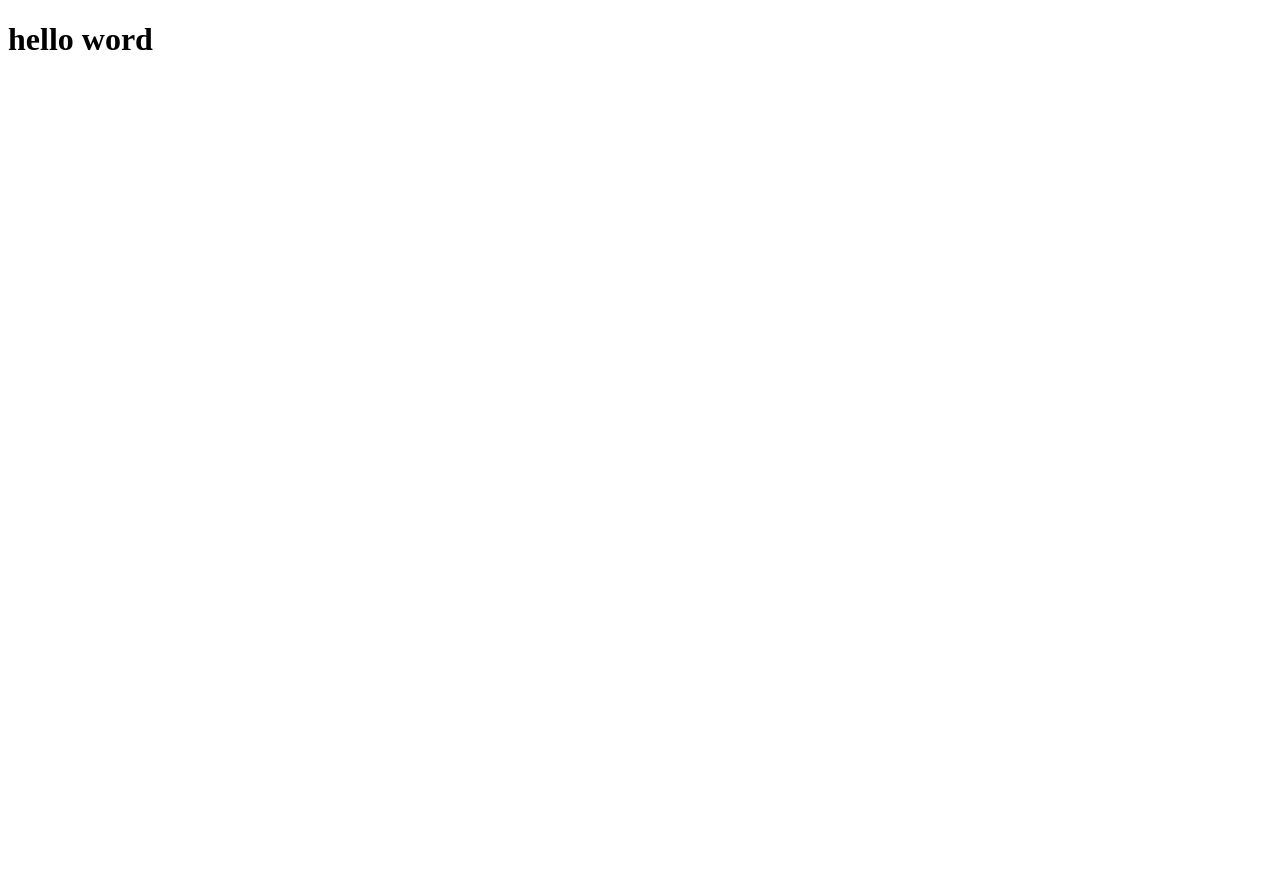
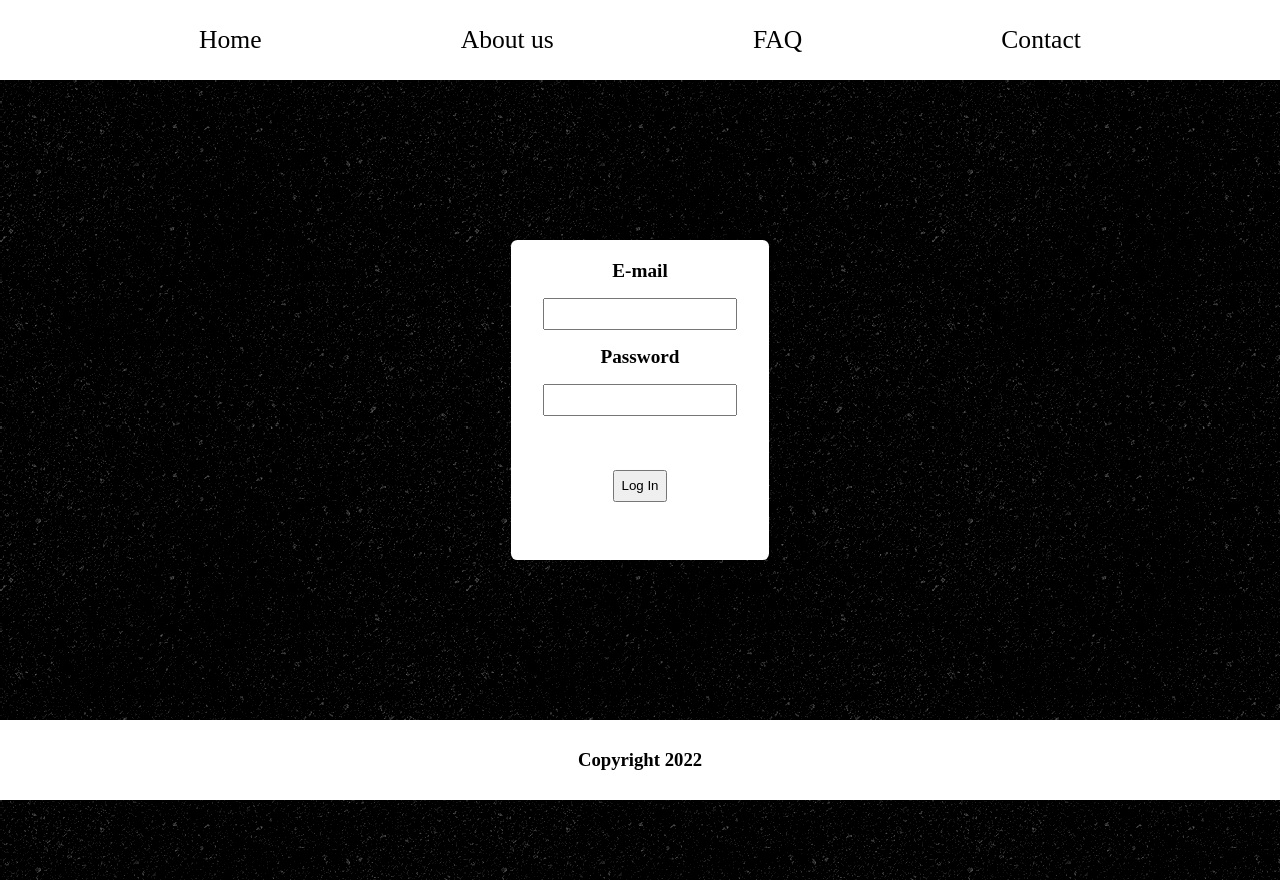
Before and after one commit to Jakub-Klejczyk/LoginToShopProject, a Vue app: page / in a window 1280 px wide. Before the commit the page ends 800 px from the top, so only its background shows below. Built offline with nearby package versions, Linux system fonts and the light colour scheme.

Commit message:
router implementation

```diff
--- a/index.html
+++ b/index.html
@@ -4,7 +4,7 @@
     <meta charset="UTF-8" />
     <link rel="icon" href="/favicon.ico" />
     <meta name="viewport" content="width=device-width, initial-scale=1.0" />
-    <title>Vite App</title>
+    <title>Login page</title>
   </head>
   <body>
     <div id="app"></div>
--- a/src/App.vue
+++ b/src/App.vue
@@ -1,9 +1,71 @@
 <script>
-// import { RouterLink, RouterView } from "vue-router";
+export default {
+  methods: {},
+  computed: {},
+};
 </script>
 
-<template>
-  <h1>hello word</h1>
+<template id="app">
+  <div>
+    <nav>
+      <ul>
+        <li><RouterLink id="home" to="/">Home</RouterLink></li>
+        <li>About us</li>
+        <li>FAQ</li>
+        <li>Contact</li>
+      </ul>
+    </nav>
+    <RouterView />
+    <footer>
+      <h3>Copyright 2022</h3>
+    </footer>
+  </div>
 </template>
 
-<style scoped></style>
+<style>
+* {
+  margin: 0;
+  padding: 0;
+  box-sizing: border-box;
+}
+#app {
+  background-color: #000000;
+  background-image: url("./assets/asfalt-light.png");
+  height: 100vh;
+  width: auto;
+}
+footer {
+  color: black;
+  height: 10vh;
+  display: flex;
+  align-items: center;
+  justify-content: center;
+  background-color: white;
+  position: absolute;
+  bottom: 0%;
+  width: 100vw;
+}
+nav {
+  color: black;
+  height: 10vh;
+  background-color: white;
+  position: absolute;
+  top: 0%;
+  width: 100vw;
+}
+ul {
+  display: flex;
+  flex-direction: row;
+  justify-content: space-evenly;
+  align-items: center;
+  height: 100%;
+}
+li {
+  list-style: none;
+  font-size: 1.6rem;
+}
+#home {
+  text-decoration: none;
+  color: black;
+}
+</style>
--- /dev/null
+++ b/src/components/Form.vue
@@ -0,0 +1,44 @@
+<template>
+  <form>
+    <label for="">E-mail</label>
+    <input type="email" name="" id="" />
+
+    <label for="">Password</label>
+    <input type="text" name="" id="" />
+
+    <RouterLink class="btn" to="/store"
+      ><input type="submit" value="Log In"
+    /></RouterLink>
+  </form>
+</template>
+
+<script>
+import { RouterLink } from "vue-router";
+
+export default {
+  name: "Form",
+};
+</script>
+
+<style scoped>
+form {
+  display: flex;
+  justify-content: center;
+  align-items: center;
+  flex-direction: column;
+  min-width: 20vw;
+  height: 40vh;
+  background-color: white;
+  border-radius: 0.4rem;
+  font-weight: 700;
+  font-size: 1.2rem;
+}
+input {
+  margin: 1rem 2rem;
+  padding: 0.4rem;
+}
+.btn {
+  margin: 1rem 2rem;
+  padding: 0.4rem;
+}
+</style>
--- a/src/main.js
+++ b/src/main.js
@@ -1,12 +1,10 @@
 import { createApp } from "vue";
 import App from "./App.vue";
-//import router from "./router";
+import router from "./router";
 import store from "./store/index";
 
 const app = createApp(App);
 
-app.use(store);
-
-//app.use(router);
+app.use(store).use(router);
 
 app.mount("#app");
--- a/src/router/index.js
+++ b/src/router/index.js
@@ -1,22 +1,25 @@
-//import { createRouter, createWebHistory } from "vue-router";
+import { createRouter, createWebHistory } from "vue-router";
+import LogView from "../views/LogView.vue";
 
-// const router = createRouter({
-//   history: createWebHistory(import.meta.env.BASE_URL),
-//   routes: [
-//     {
-//       path: "/",
-//       name: "home",
-//       component: HomeView,
-//     },
-//     {
-//       path: "/about",
-//       name: "about",
-//       // route level code-splitting
-//       // this generates a separate chunk (About.[hash].js) for this route
-//       // which is lazy-loaded when the route is visited.
-//       component: () => import("../views/AboutView.vue"),
-//     },
-//   ],
-// });
+const router = createRouter({
+  history: createWebHistory(import.meta.env.BASE_URL),
+  routes: [
+    {
+      path: "/",
+      name: "Login page",
+      component: LogView,
+    },
+    {
+      path: "/store",
+      name: "Store page",
+      component: () => import("../views/StoreView.vue"),
+    },
+  ],
+});
 
-//export default router;
+router.beforeEach((to, from, next) => {
+  document.title = to.name;
+  next();
+});
+
+export default router;
--- /dev/null
+++ b/src/views/LogView.vue
@@ -0,0 +1,36 @@
+<template>
+  <div class="container">
+    <div class="form-cont">
+      <Form id="form" />
+    </div>
+  </div>
+</template>
+
+<script>
+import Form from "../components/Form.vue";
+
+export default {
+  components: {
+    Form,
+  },
+};
+</script>
+
+<style scoped>
+.container {
+  display: flex;
+  flex-direction: column;
+  align-items: center;
+  top: 50%;
+  margin-top: 10vh;
+}
+.form-cont {
+  height: 80vh;
+  display: flex;
+  align-items: center;
+}
+h1 {
+  color: white;
+  height: 10vh;
+}
+</style>
--- /dev/null
+++ b/src/views/StoreView.vue
@@ -0,0 +1,18 @@
+<template>
+  <div class="container">
+    <h1>This is store page</h1>
+  </div>
+</template>
+
+<script></script>
+
+<style scoped>
+.container {
+  display: flex;
+  align-items: center;
+  justify-content: center;
+  margin-top: 10vh;
+  color: white;
+  height: 80vh;
+}
+</style>
```
Also changed, not shown: src/assets/asfalt-light.png (added).
